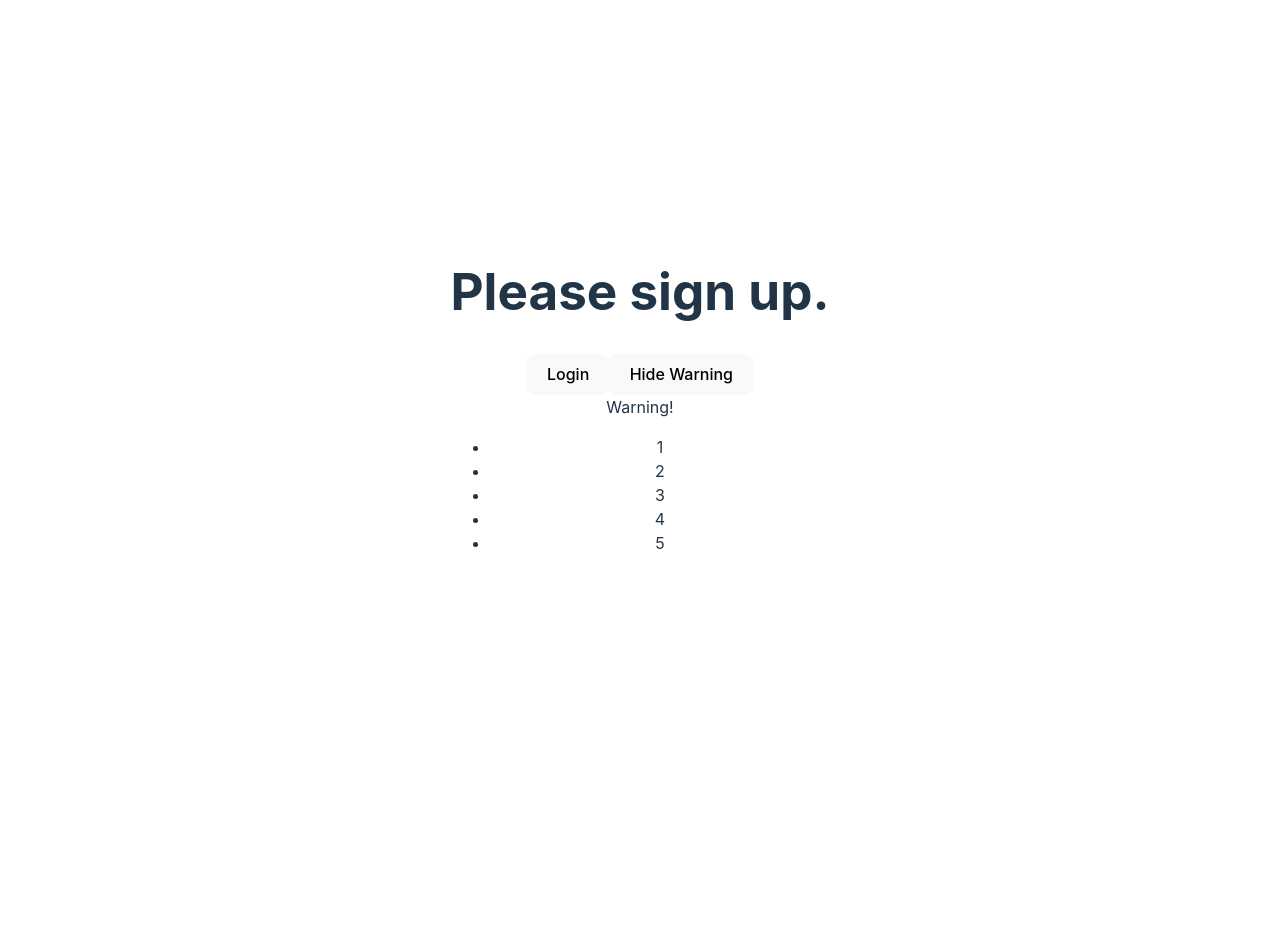
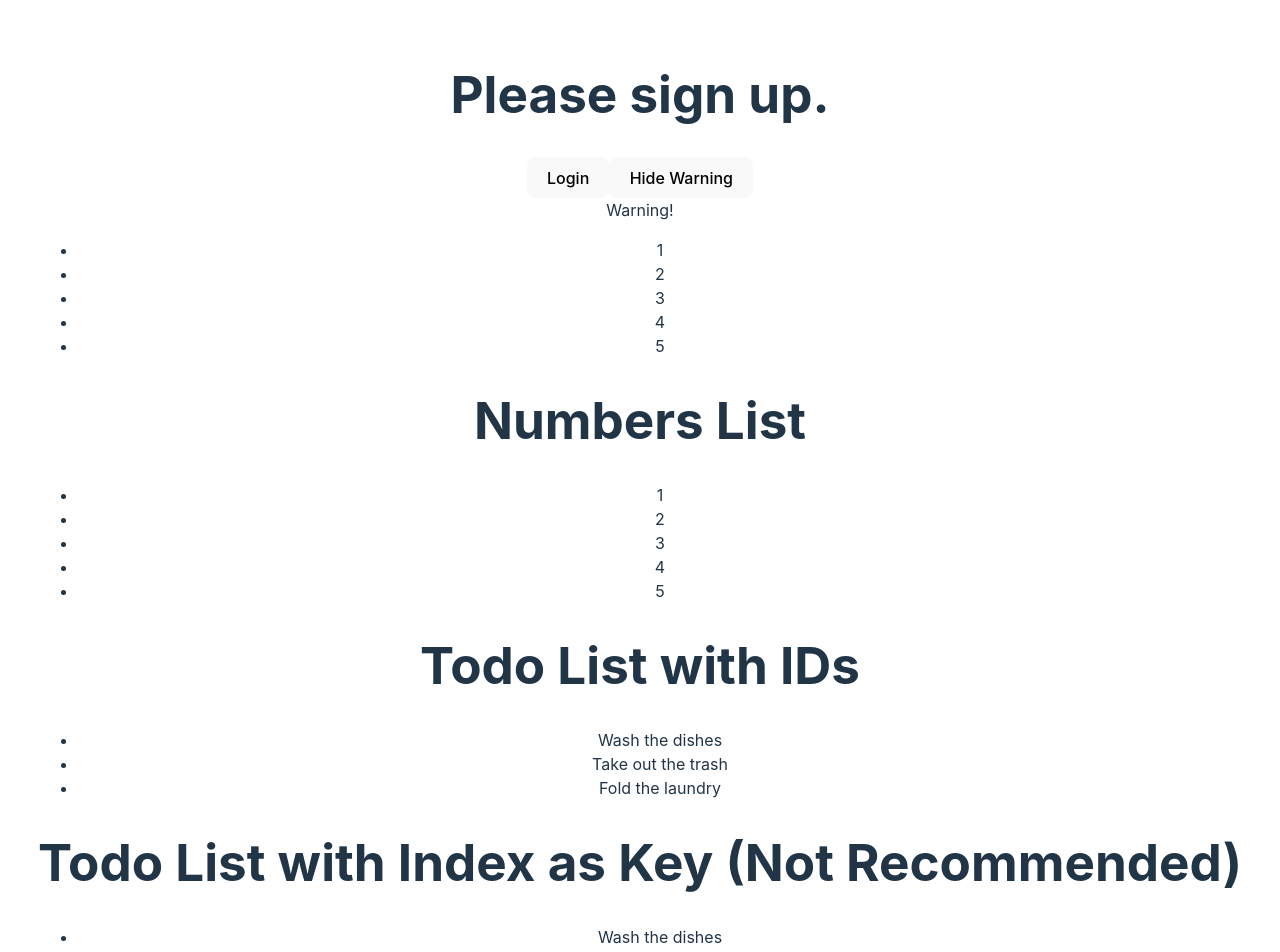
Before and after one commit to petrj99/NNPIA_CV08, a React (Vite) app: page / in a window 1280 px wide. Shown: the top 952 px of the page. Before the commit the page ends 800 px from the top, so only its background shows below. Built offline with nearby package versions, Linux system fonts and the light colour scheme.

Commit message:
Commit part 8/2

```diff
--- a/src/App.jsx
+++ b/src/App.jsx
@@ -58,6 +58,12 @@ function NumberList(props) {
 }
 
 function App() {
+    const numbers = [1, 2, 3, 4, 5];
+    const listItems = numbers.map((number) =>
+        <li key={number.toString()}>
+            {number}
+        </li>
+    );
     const [isLoggedIn, setIsLoggedIn] = useState(false);
     const [showWarning, setShowWarning] = useState(true);
 
@@ -73,7 +79,22 @@ function App() {
         setShowWarning(!showWarning);
     };
 
-    const numbers = [1, 2, 3, 4, 5];
+    const todos = [
+        {id: 1, text: 'Wash the dishes'},
+        {id: 2, text: 'Take out the trash'},
+        {id: 3, text: 'Fold the laundry'}
+    ];
+    const todoItems = todos.map((todo) =>
+        <li key={todo.id}>
+            {todo.text}
+        </li>
+    );
+
+    const todoItemsWithIndex = todos.map((todo, index) =>
+        <li key={index}>
+            {todo.text}
+        </li>
+    );
 
     return (
         <div>
@@ -87,6 +108,12 @@ function App() {
             </button>
             <WarningBanner warn={showWarning} />
             <NumberList numbers={numbers} />
+            <h1>Numbers List</h1>
+            <ul>{listItems}</ul>
+            <h1>Todo List with IDs</h1>
+            <ul>{todoItems}</ul>
+            <h1>Todo List with Index as Key (Not Recommended)</h1>
+            <ul>{todoItemsWithIndex}</ul>
         </div>
     );
 }
```
